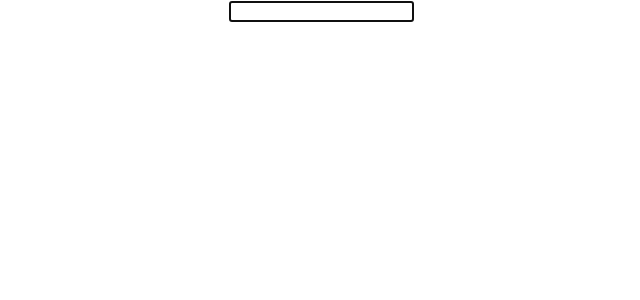
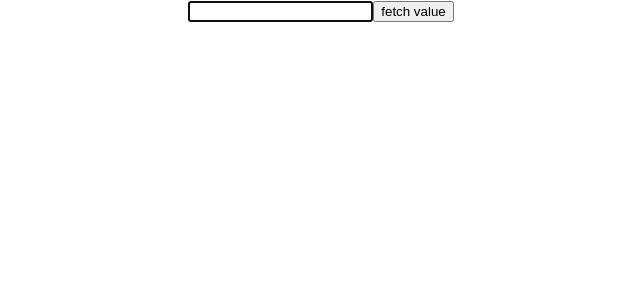
Before and after one commit to abdultanveer/dxcreactapp, a React (Create React App) app: page / in a window 1280 px wide. Shown: the top 300 px of the page, without its empty margins (319-959 px from the left). Built offline with nearby package versions, Linux system fonts and the light colour scheme.

Commit message:
get input value usinf refs

```diff
--- a/src/components/RefsDemo.js
+++ b/src/components/RefsDemo.js
@@ -15,11 +15,15 @@ import React, { Component } from 'react'
         console.log(this.inputRef)
     }
 
+clickHandler = () => {
+    alert(this.inputRef.current.value)
+}
 
     render() {
         return (
             <div>
                 <input type = "text" ref = {this.inputRef}/>
+                <button onClick = {this.clickHandler}> fetch value</button>
             </div>
         )
     }
```
